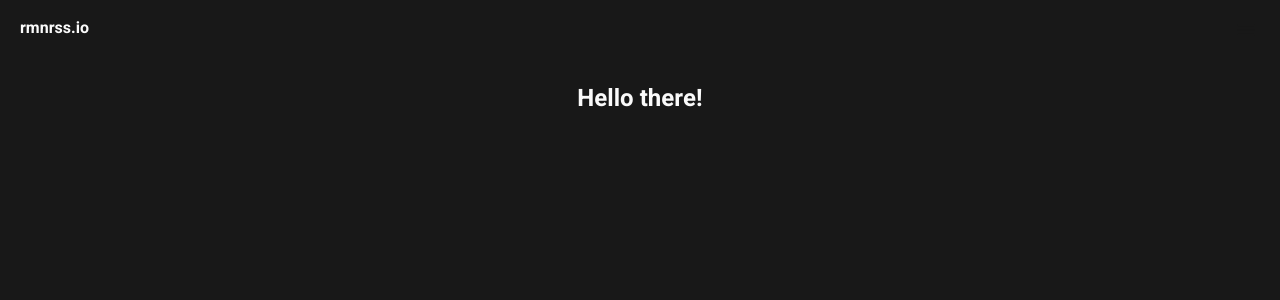
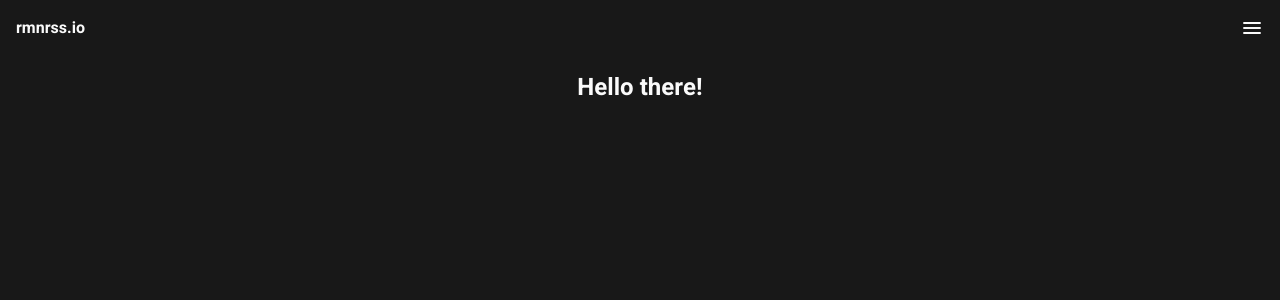
Before and after one commit to RmnRss/rmnrss.github.io, a Next.js app: page / in a window 1280 px wide. Shown: the top 300 px of the page. Built offline with nearby package versions, Linux system fonts and the light colour scheme.

Commit message:
fixed fullscreen layout

```diff
--- a/components/nav/Header.tsx
+++ b/components/nav/Header.tsx
@@ -16,22 +16,20 @@ const Header: FC = () => {
 
   return (
     <>
-      <header className="w-full p-4 flex justify-center align-middle">
-        <nav className="w-full flex align-middle justify-between px-1 max-w-7xl">
+      <header className={`w-full p-4 flex justify-center align-middle`}>
+        <nav className="w-full flex align-middle justify-between max-w-7xl">
           <Link passHref href={"/"}>
             <a className="pr" target="_self" onClick={() => closeDrawer()}>
               rmnrss.io
             </a>
           </Link>
 
-          <div className="p-0.5 bg-white">
-            <Icon
-              name={showDrawer ? "close" : "menu"}
-              size={24}
-              color={"dark"}
-              onClick={() => toggleDrawer()}
-            />
-          </div>
+          <Icon
+            name={showDrawer ? "close" : "menu"}
+            size={24}
+            color={"lightBlue"}
+            onClick={() => toggleDrawer()}
+          />
         </nav>
       </header>
 
--- a/layouts/FullscreenLayout.tsx
+++ b/layouts/FullscreenLayout.tsx
@@ -15,8 +15,10 @@ const FullscreenLayout: FC<FullPageLayoutProps> = ({
   return (
     <>
       <SEO title={title} description={description} />
-      <Header />
-      <div className="fullscreen">{children}</div>
+      <div className="fullscreen">
+        <Header />
+        <div style={{ height: "calc(100vh - 56px)" }}>{children}</div>
+      </div>
     </>
   )
 }
```
